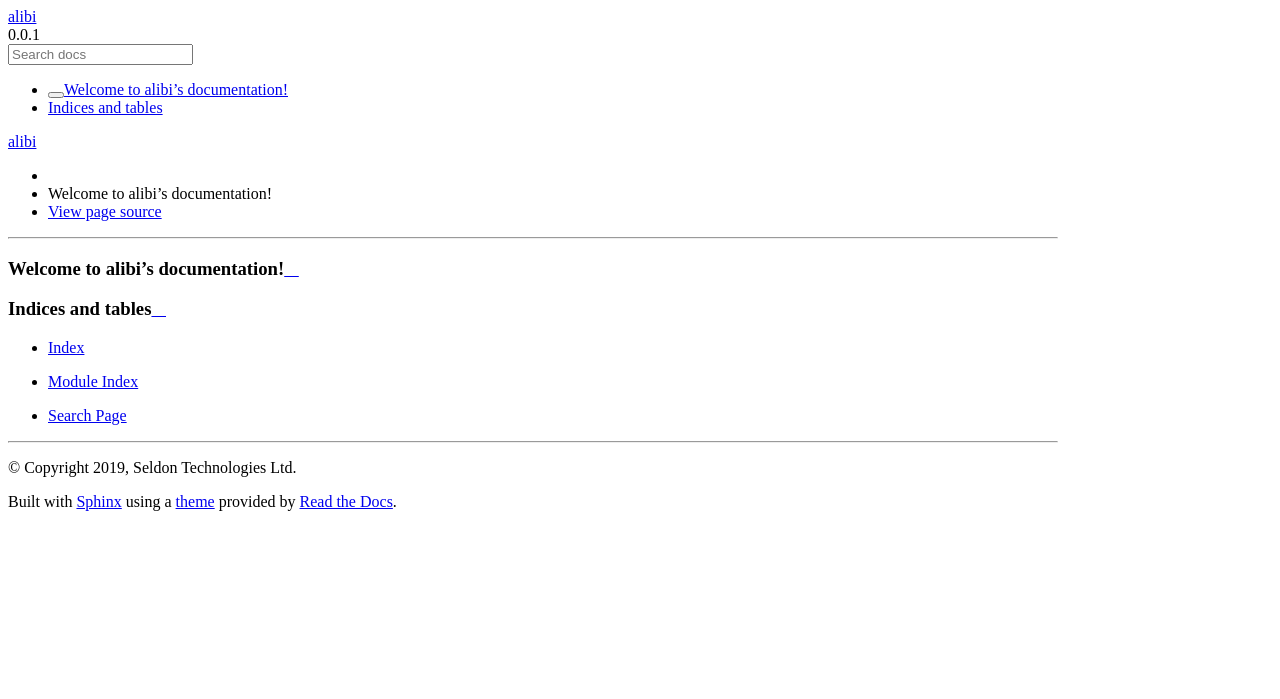
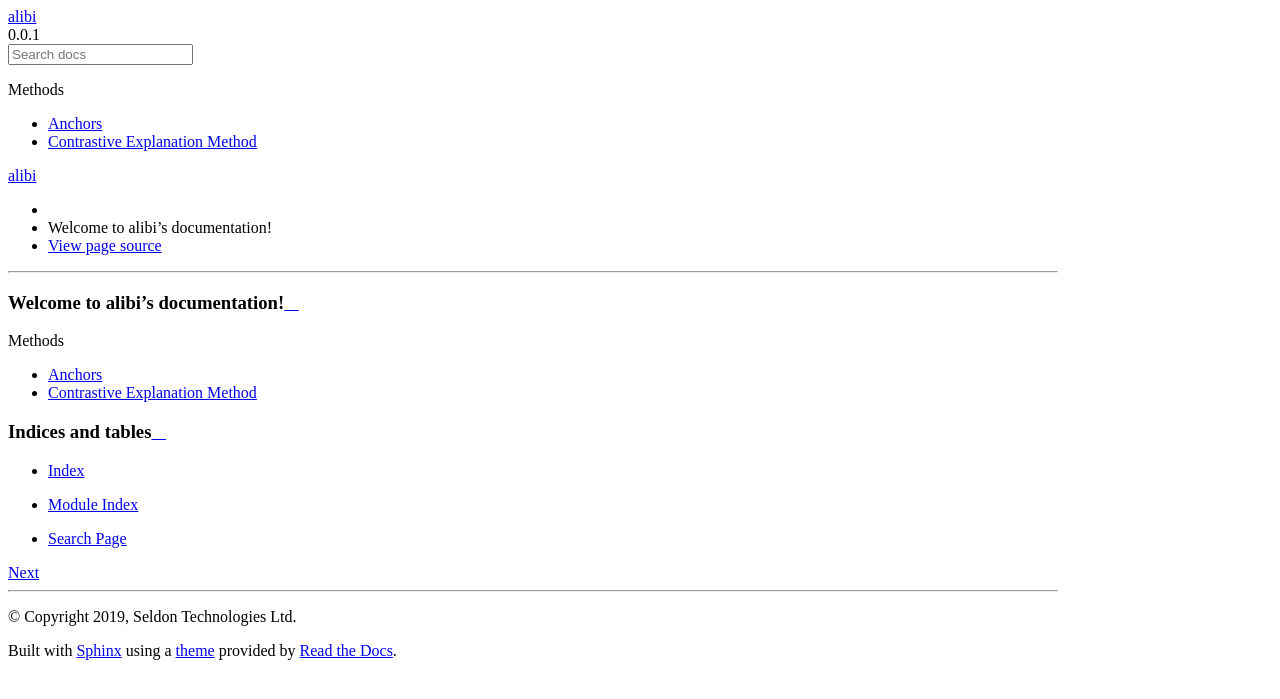
Before and after one commit to SeldonIO/alibi, a Sphinx documentation site: the page built from doc/source/index.rst, in a window 1280 px wide. Shown: the top 699 px of the page. Built offline with Sphinx 7.4.7 and the Read the Docs theme 2.0.0, drawn with Linux system fonts in a browser that asks for light colours; pages that are not in the unit, such as notebooks, are missing from menus.

Commit message:
WIP: CEM and Anchor docs (#40)
* add cem doc

* add anchor docs

* update docs anchor

* Add references to figures from Anchors paper

```diff
--- a/doc/source/index.rst
+++ b/doc/source/index.rst
@@ -5,6 +5,13 @@
 
 Welcome to alibi's documentation!
 =================================
+
+.. toctree::
+   :maxdepth: 1
+   :caption: Methods
+
+   methods/Anchors.ipynb
+   methods/CEM.ipynb
 
 .. toctree::
    :maxdepth: 1
```
Also changed, not shown: doc/source/methods/Anchors.ipynb (added), doc/source/methods/CEM.ipynb (added), doc/source/methods/anchor_image.png (added), doc/source/methods/lime_sentiment.png (added), doc/source/methods/mnist_orig.png (added), doc/source/methods/mnist_pn.png (added), doc/source/methods/mnist_pp.png (added), doc/source/methods/persiancat.png (added), doc/source/methods/persiancatanchor.png (added), doc/source/methods/persiancatsegm.png (added).
